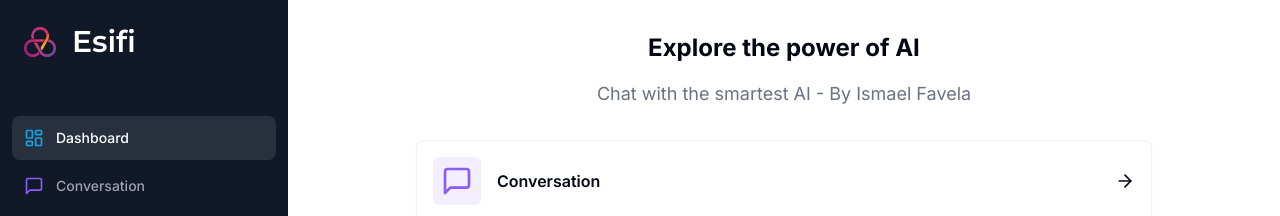
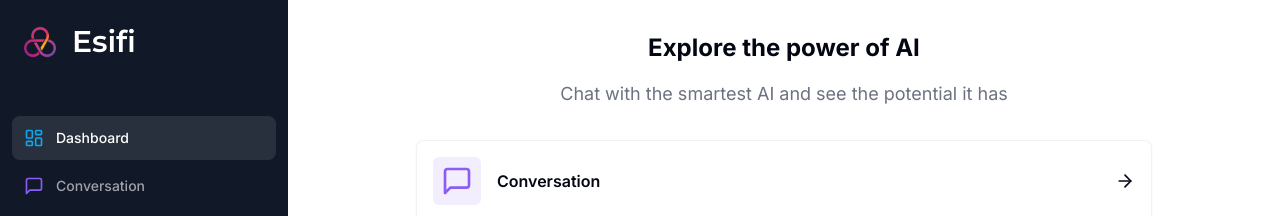
Before and after one commit to ismafavesco/Esifi, a Next.js app: page /dashboard in a window 1280 px wide. Shown: the top 216 px of the page. Built offline with nearby package versions, Linux system fonts and the light colour scheme; no server answers.

Commit message:
speech to text 2

```diff
--- a/app/(dashboard)/(routes)/dashboard/page.tsx
+++ b/app/(dashboard)/(routes)/dashboard/page.tsx
@@ -59,8 +59,7 @@ const DashboardPage =() =>{
             Explore the power of AI
          </h2>
         <p className=" text-muted-foreground fpnt-light text-sm md:text-lg text-center">
-            Chat with the smartest AI -
-            By Ismael Favela
+            Chat with the smartest AI and see the potential it has
 
         </p>
 
```
